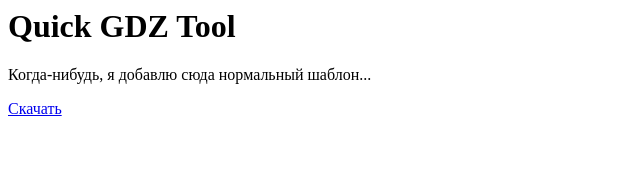
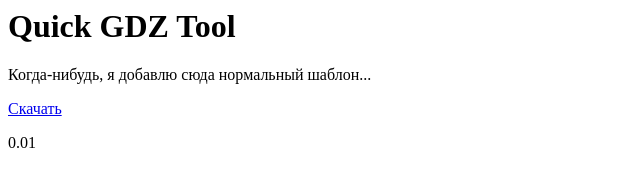
Before and after one commit to ArtemTheDev/QGDZ_site, a plain HTML site: page index.html in a window 1280 px wide. Shown: the full height of the page, 0-640 px from the left. Drawn offline with Linux system fonts and the light colour scheme.

Commit message:
Update index.html

```diff
--- a/index.html
+++ b/index.html
@@ -9,6 +9,7 @@
     	<h1>Quick GDZ Tool</h1>
     	<p>Когда-нибудь, я добавлю сюда нормальный шаблон...</p>
         <a href="https://drive.google.com/u/0/uc?id=177stE69Wxk0qe3rsm5P8bLuu-WUrK0pl&export=download">Скачать</a>
+        <p>0.01</p>
     </body>
 
     <script src="js/script.js"></script>
```
